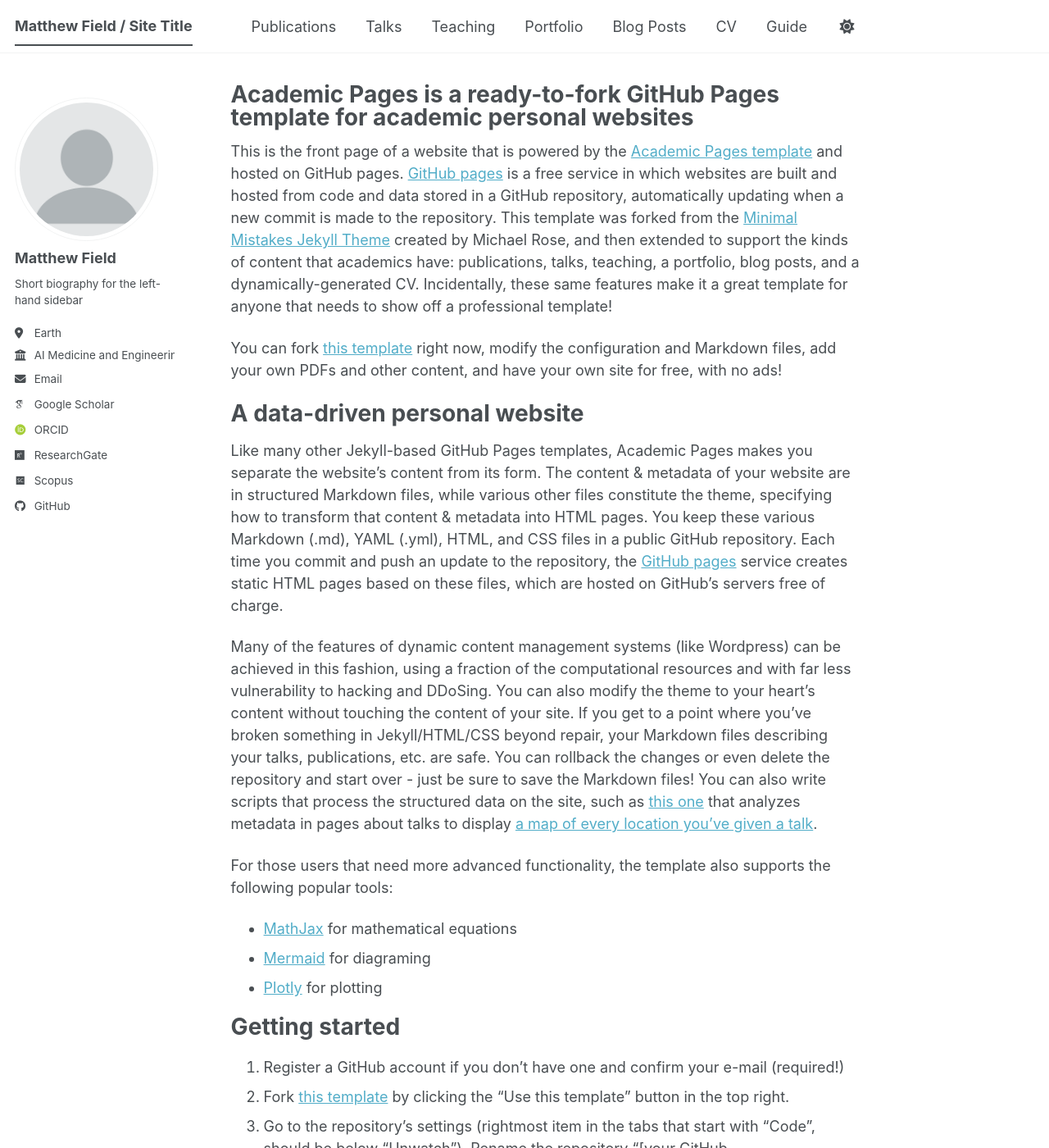
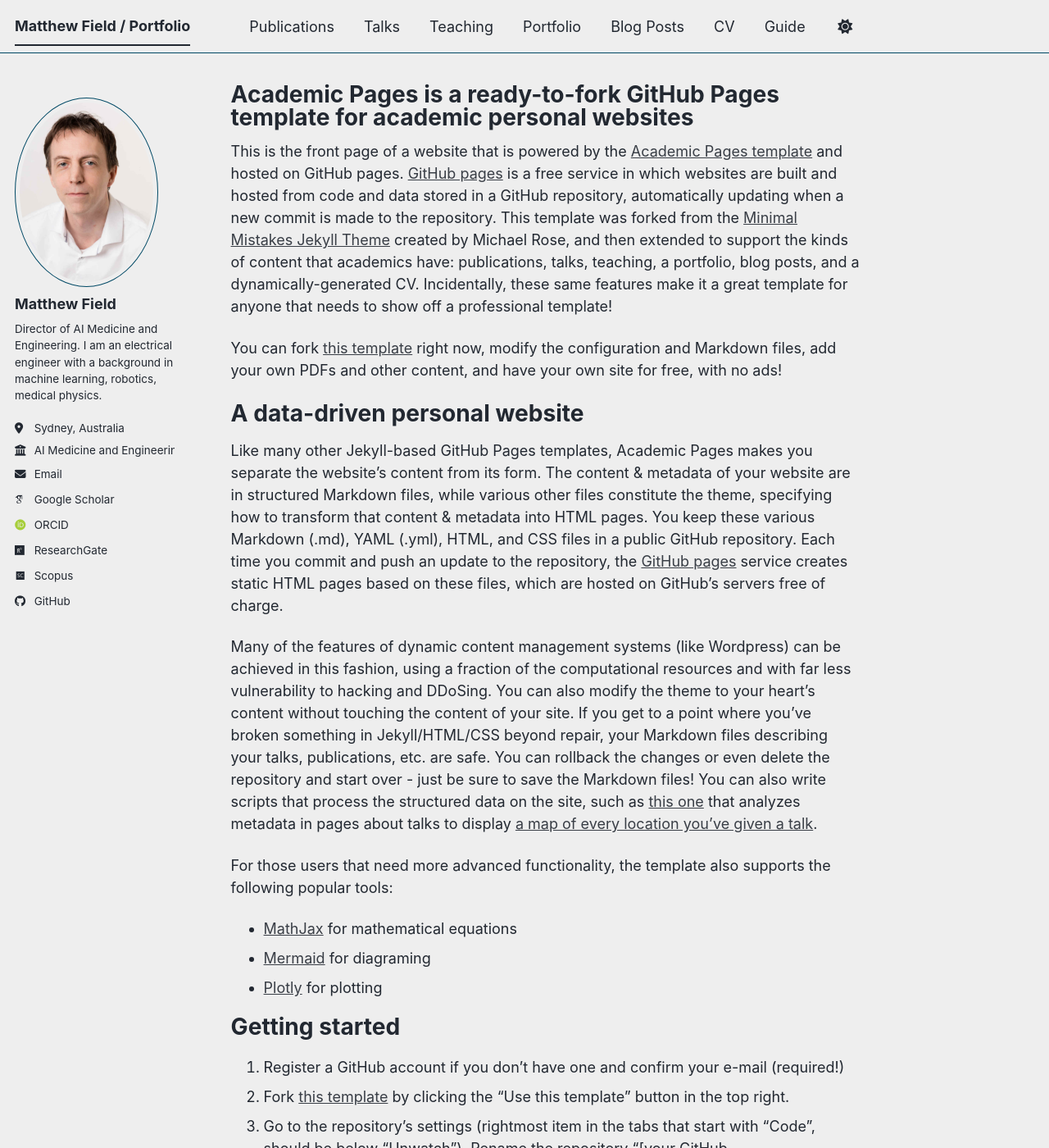
Before and after one commit to mffield/mffield.github.io, a Jekyll site: the page built from _pages/about.md, in a window 1280 px wide and 1400 px high. Shown: the whole window at 82% size. Built offline with Jekyll 4.4.1, drawn with Linux system fonts in a browser that asks for light colours; some web fonts are replaced; a script bundle is joined from its source files by our own code; library files that are not in the unit come from our copies.

Commit message:
more config changes and biopic

```diff
--- a/_config.yml
+++ b/_config.yml
@@ -8,29 +8,29 @@
 
 # Basic Site Settings
 locale                   : "en-US"
-site_theme               : "default" # The available themes options are "default", "air", "sunrise", "mint", "dirt" and "contrast"
-title                    : "Matthew Field / Site Title"
+site_theme               : "air" # The available themes options are "default", "air", "sunrise", "mint", "dirt" and "contrast"
+title                    : "Matthew Field / Portfolio"
 title_separator          : "-"
 name                     : &name "Matthew Field"
-description              : &description "Matthew Field's academic portfolio"   # Update this with a general description of your site, this is the default if not overridden by a page
+description              : &description "Matthew Field's portfolio"   # Update this with a general description of your site, this is the default if not overridden by a page
 url                      : https://mffield.github.io # The base hostname & protocol for your site e.g. "https://[your GitHub username].github.io",
                                                            # or if you already have some other page hosted on Github then use "https://[your GitHub username].github.io/[Your Repo Name]"
 baseurl                  : "" # the subpath of your site, e.g. "/blog"
-repository               : "academicpages/academicpages.github.io"
+repository               : "mffield/mffield.github.io"
 
 # Site Author - The following control what appear as part of the author content on the side bar.
 #               If a field is blank the icon and link will not appear, otherwise it will be shown.
 #               Additional customization can be done by editing /_includes/author-profile.html
 author:
   # Biographic information
-  avatar           : "profile.png"
+  avatar           : "avatar.jpg"
   name             : "Matthew Field"
   pronouns         : # example: "she/her"
-  bio              : "Short biography for the left-hand sidebar"
-  location         : "Earth"
+  bio              : "Director of AI Medicine and Engineering. I am an electrical engineer with a background in machine learning, robotics, medical physics."
+  location         : "Sydney, Australia"
   employer         : "AI Medicine and Engineering"
   uri              : # URL
-  email            : "none@example.org"
+  email            : "matthew.field@aimedeng.com"
 
   # Academic websites
   academia         : # URL
```
Also changed, not shown: images/avatar.jpg (added).
